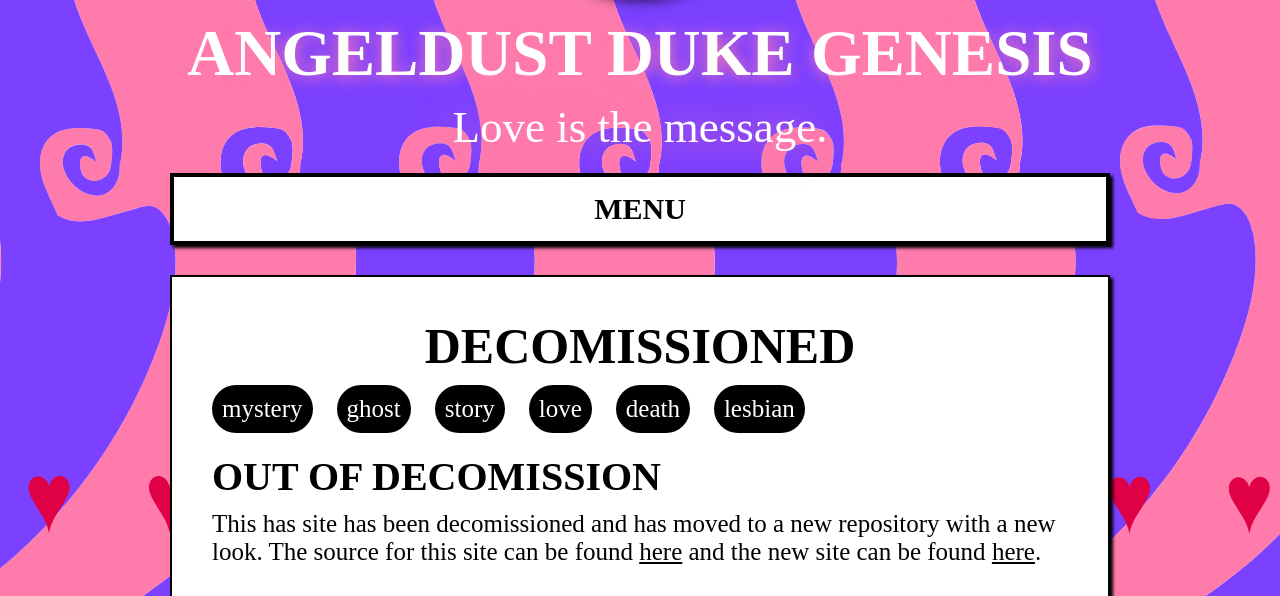
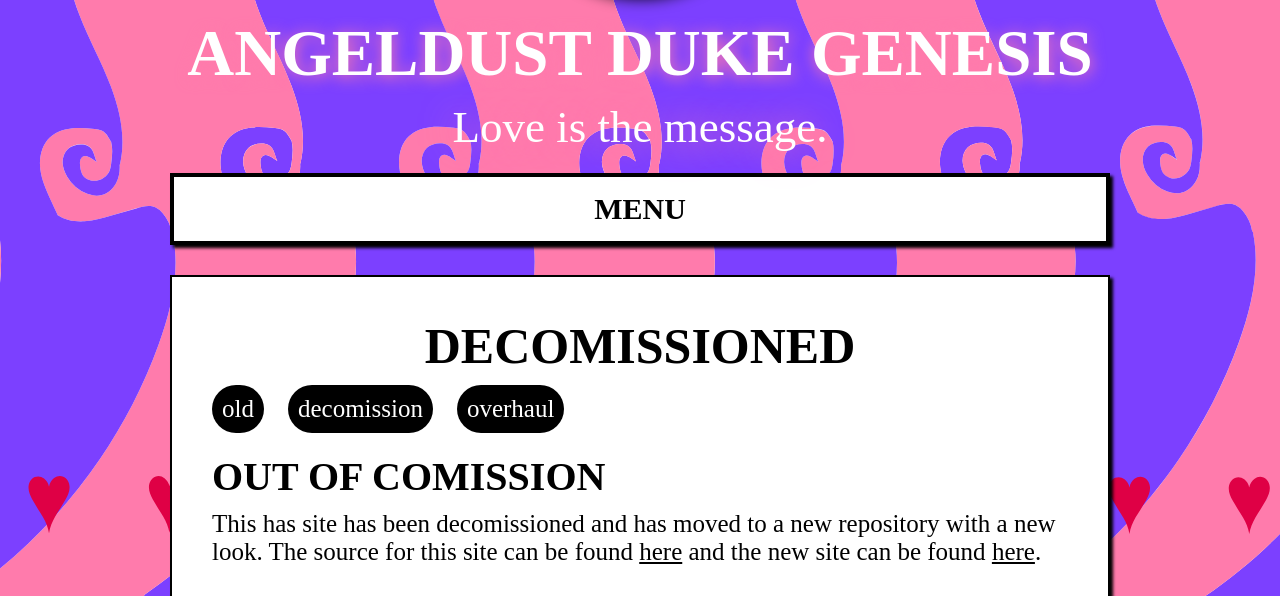
Before and after one commit to iamtheblackunicorn/angeldustduke-genesis, a Jekyll site: the page built from _posts/2022-05-18-Decomissioned.markdown, in a window 1280 px wide, cut to the strip 304-900 px from the top of the page. Built offline with Jekyll 4.4.1, drawn with Linux system fonts in a browser that asks for light colours; some web fonts are replaced.

Commit message:
Update 2022-05-18-Decomissioned.markdown

```diff
--- a/_posts/2022-05-18-Decomissioned.markdown
+++ b/_posts/2022-05-18-Decomissioned.markdown
@@ -5,10 +5,10 @@ title: "Decomissioned"
 description: "This site has been decomissioned and has moved."
 show: true
 isSpecial: false
-tags: "mystery ghost story love death lesbian"
+tags: "old decomission overhaul"
 ---
 
-## Out of decomission
+## Out of Comission
 
 This has site has been decomissioned and has moved to a new repository with a new look.
 The source for this site can be found [here](https://github.com/iamtheblackunicorn/angeldustduke-genesis) and the new site can be found [here](https://angeldustduke.art).
```
